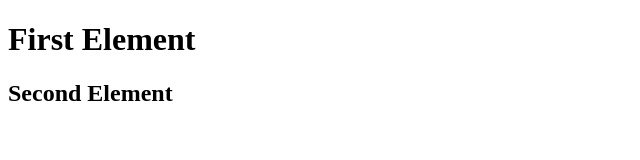
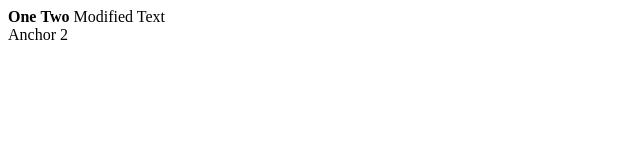
Before and after one commit to shwetapund/javascript-intro, a plain HTML site: page lecture-2.html in a window 1280 px wide. Shown: the whole page, without its empty margins (0-640 px from the left). Drawn offline with Linux system fonts and the light colour scheme.

Commit message:
changes by methods

```diff
--- a/lecture-2.html
+++ b/lecture-2.html
@@ -4,17 +4,15 @@
 
     </head>
     <body>
-        <h1 id="heading1" class="heading">This is Heading 1</h1>
-
-        <h2 id="heading2" class="heading">This is Heading 2 </h2>
+        <b>One</b>
+        <b>Two</b>
+        <a>Anchor 1</a>
+        <a>Anchor 2</a>
 
         <script>
-            const tags=document.getElementsByClassName("heading");
+            const tags=document.getElementsByTagName("a");
+            tags[0].innerHTML = "Modified Text <br />";
 
-          tags[0].innerHTML = "First Element";//modify element
-          tags[1].innerHTML = "Second Element";
-
-
-</script>
+        </script>
     </body>
 </html>
```
